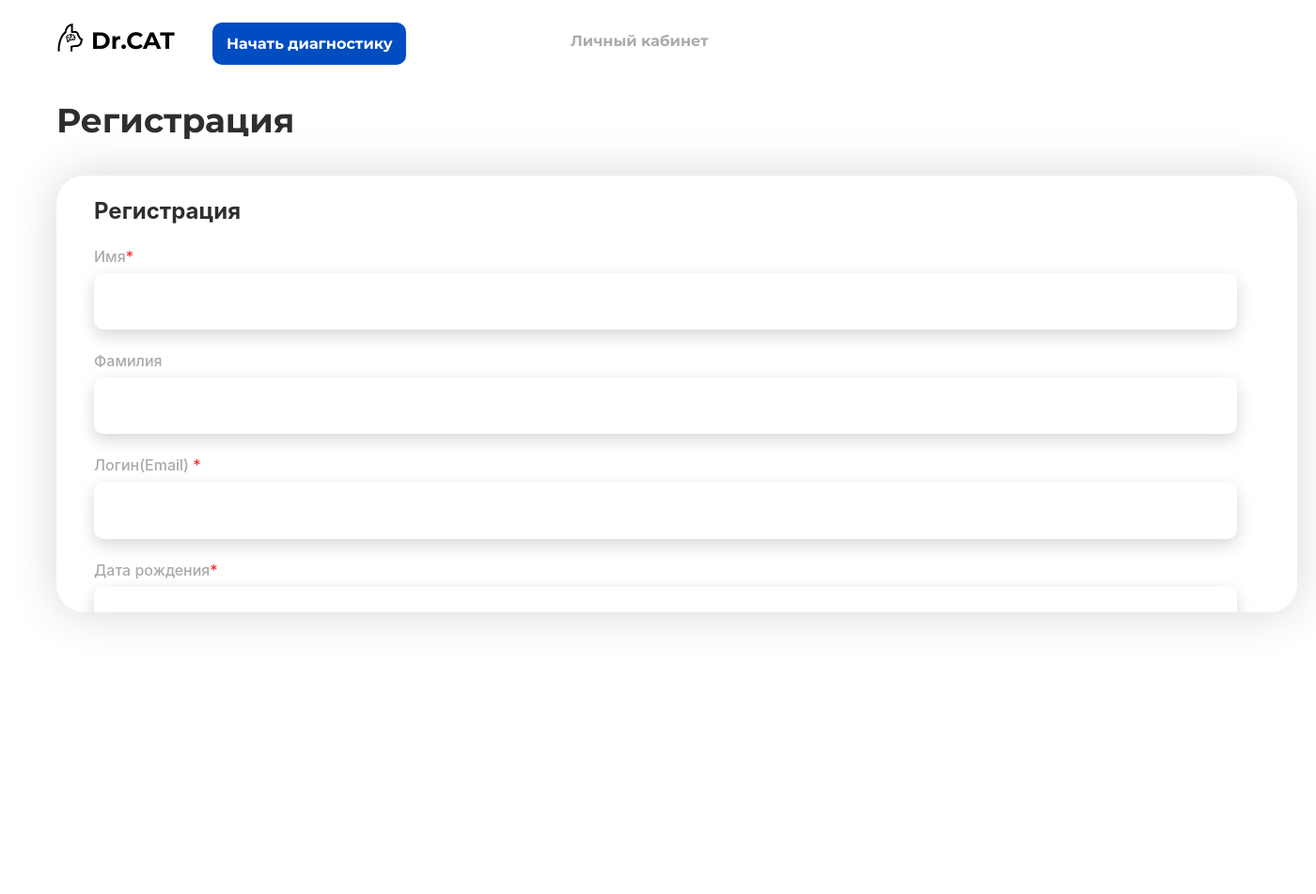
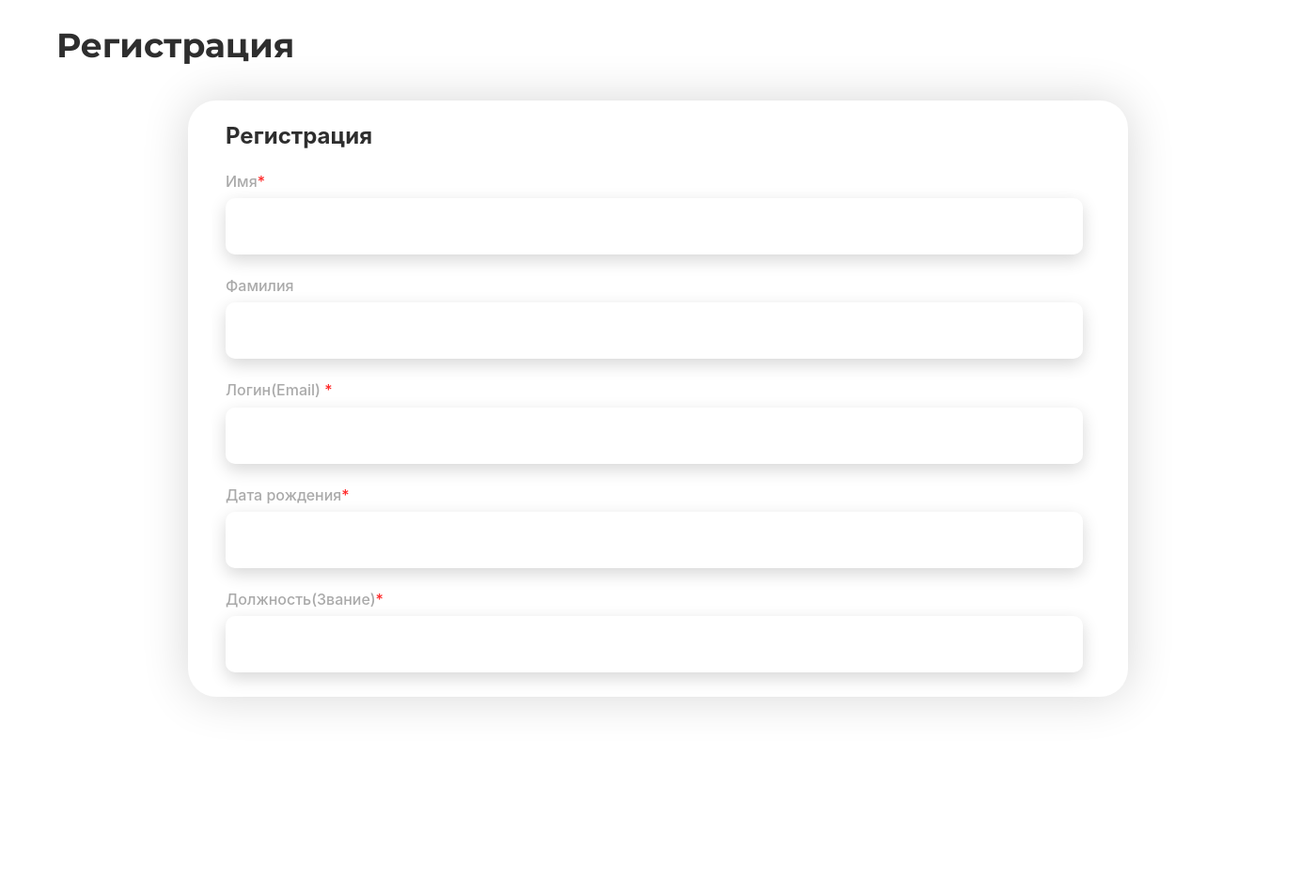
Before and after one commit to Kelrogg/database, a Django app: page /signup/ in a window 1400 px wide. Shown: the top 952 px of the page at 94% size. Run offline with Django 3.2, Linux system fonts and the light colour scheme.

Commit message:
better looking reg form

```diff
--- a/web/static/css/sign_up.css
+++ b/web/static/css/sign_up.css
@@ -28,13 +28,13 @@ html ::-webkit-scrollbar-thumb {
 }
 
 .form {
-  width: 1320px;
-  -webkit-box-shadow: 0 0 50px rgba(0, 0, 0, 0.16);
-          box-shadow: 0 0 50px rgba(0, 0, 0, 0.16);
+  width: 1000px;
+  box-shadow: 0 0 50px rgba(0, 0, 0, 0.16);
   border-radius: 30px;
   background-color: #ffffff;
   margin-top: 37px;
-  margin-left: 60px;
+  margin-left: auto;
+  margin-right: auto;
   padding-left: 25px;
 }
 
@@ -43,7 +43,7 @@ html ::-webkit-scrollbar-thumb {
   padding-left: 15px;
   overflow-y: scroll;
   overflow-x: hidden;
-  max-height: 465px;
+  max-height: 635px;
 }
 
 .form form .title {
@@ -67,8 +67,7 @@ html ::-webkit-scrollbar-thumb {
 .form form input {
   width: 97%;
   height: 60px;
-  -webkit-box-shadow: 0 6px 18px rgba(0, 0, 0, 0.16);
-          box-shadow: 0 6px 18px rgba(0, 0, 0, 0.16);
+  box-shadow: 0 6px 18px rgba(0, 0, 0, 0.16);
   border-radius: 10px;
   background-color: #ffffff;
   border: none;
@@ -93,18 +92,31 @@ html ::-webkit-scrollbar-thumb {
 
 
 .form form .row label {
+  display: inline;
   cursor: pointer;
-  height: 64px;
-  padding: 0 63px;
-  border-radius: 10px;
-  background-color: #ffffff;
+  height: 50px;
+  padding-right: 20px;
   font-weight: 500;
   font-size: 18px;
   text-align: center;
   padding-top: 17px;
   color: #aaaaaa;
-  -webkit-box-shadow: 0 0 50px rgba(0, 0, 0, 0.16);
-          box-shadow: 0 0 50px rgba(0, 0, 0, 0.16);
+  border-radius: 10px;
+}
+
+.form form .choice_row input
+{
+  box-shadow: none;
+  max-width: 23%;
+}
+
+.choice_row {
+  display: flex;
+  flex-direction: row-reverse;
+
+  box-shadow: none;
+  width: 110%;
+
 }
 
 .form form input[type="submit"] {
--- a/web/templates/nav_bar.html
+++ b/web/templates/nav_bar.html
@@ -8,35 +8,6 @@
     <link rel="stylesheet" href="https://cdn.jsdelivr.net/npm/bootstrap@4.5.3/dist/css/bootstrap.min.css"
           integrity="sha384-TX8t27EcRE3e/ihU7zmQxVncDAy5uIKz4rEkgIXeMed4M0jlfIDPvg6uqKI2xXr2" crossorigin="anonymous">
 </head>
-
-<body>
-{% block navbar %}
-{% load static %}
-<link rel="stylesheet" href="{% static 'css/nav_bar.css' %}">
-<nav class="navbar justify-content-between">
-    <div>
-        <a class="navbar-brand" href="{% url 'cabinet' %}">
-            {% load static %}
-            <img src="{% static 'assets/svg/logo.svg' %}" class="d-inline-block align-top" alt="Logo">
-            Dr.CAT
-        </a>
-        <a id="buttonBegin" href="{% url 'treatment_form'%}" class="begin d-inline-block">
-            <p>Начать диагностику</p>
-        </a>
-    </div>
-    <nav class="d-flex justify-content-between">
-
-
-        {% if request.path == '/cabinet/' %}
-        <div class="active">
-            <a class="now" href="{% url 'cabinet' %}">Личный кабинет</a>
-        </div>
-        {% else %}
-        <a class="activ" href="{% url 'cabinet' %}">Личный кабинет</a>
-        {% endif %}
-    </nav>
-</nav>
-{% endblock %}
 
 <div class="div">
     <!--JQuery-->
--- a/web/templates/registration/sign_up.html
+++ b/web/templates/registration/sign_up.html
@@ -34,29 +34,15 @@
             <div class="col-auto">
                 <div class="next-1">
                     <h2>{{ form.admin_gender.label_tag }}</h2>
-                    {{ form.admin_gender.error }}
-                    <div class="row">
-                        {% for choice in form.admin_gender %}
-                            <div class="col-auto">
-                                {{ choice.tag }}
-                                <label for="id_gender{{ forloop.counter0 }}">{{ choice.choice_label }}</label>
-                            </div>
-                        {% endfor %}
-                    </div>
+                    {% for choice in form.admin_gender %}
+                        <div class="choice_row">
+                            {{ choice.tag }}
+                            <label for="id_gender{{ forloop.counter0 }}">{{ choice.choice_label }}</label>
+                        </div>
+                    {% endfor %}
                 </div>
             </div>
         </div>
-
-        <!-- <div class="row align-items-center">
-            <div class="col-auto">
-                {% load static %}
-                <img id="avatar-img" src="{% static 'assets/svg/avatar-reg.svg' %}" alt="Avatar reg">
-            </div>
-            <div class="col-auto">
-                <label id="input-container" for="id_photo">Загрузить фотографию</label>
-                {{ form.admin_image }}
-            </div>
-        </div>  -->
 
         <input id="send" type="submit" value="Зарегистрироваться" >
         {% for error in form.errors %}
```
